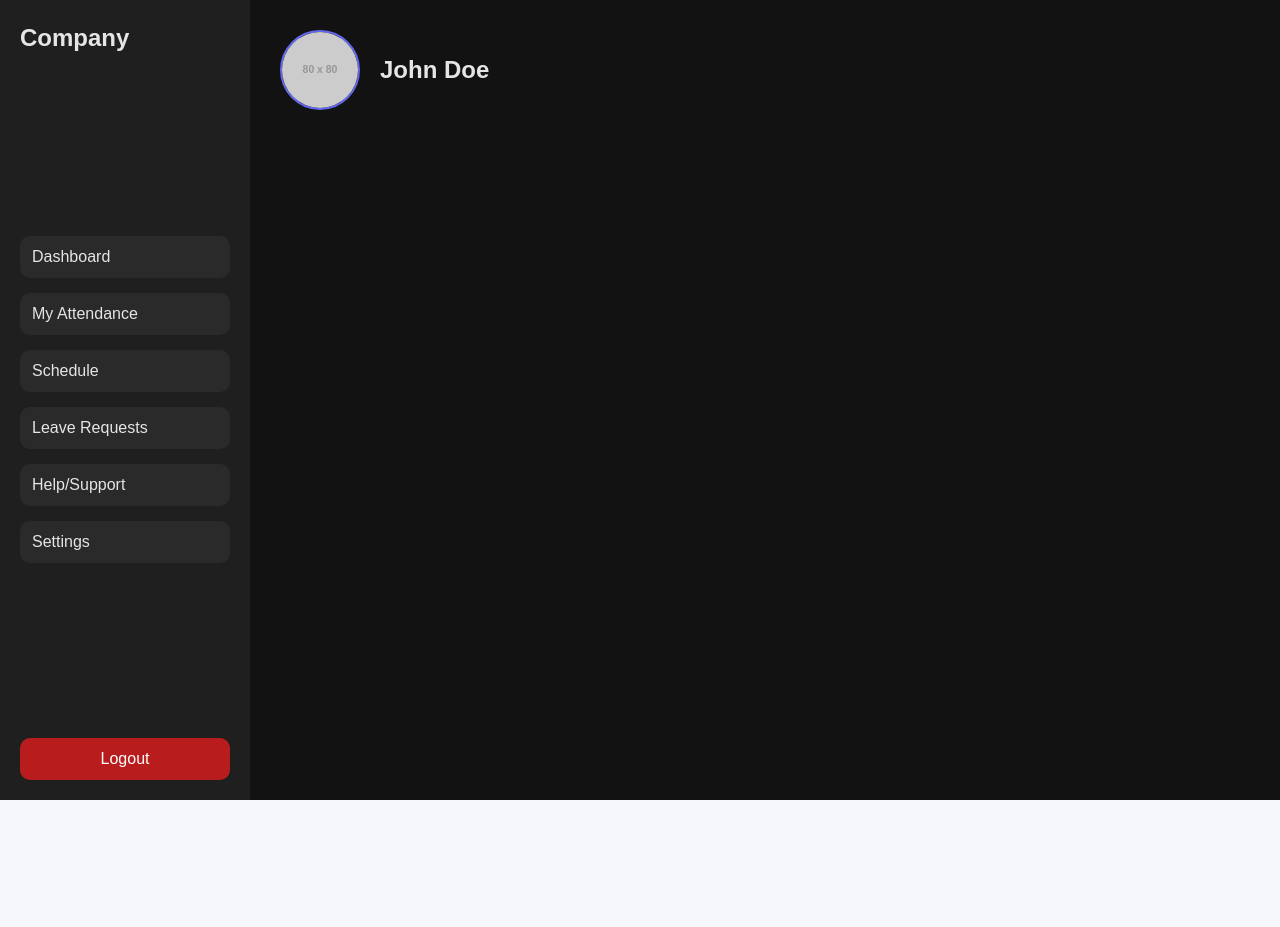
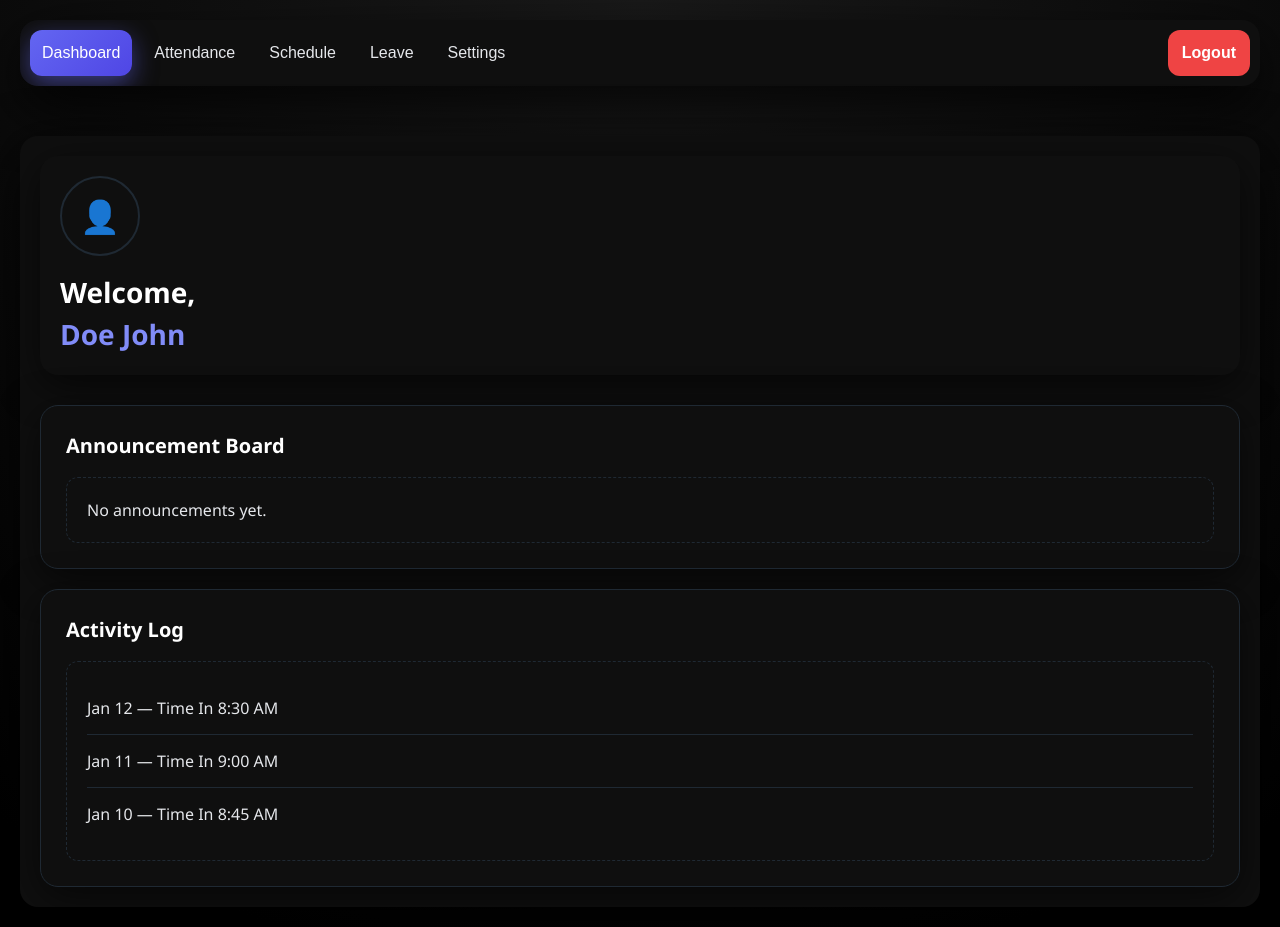
Before and after one commit to Harukino1/IT342_G3_Salindato_Lab1, a React (Vite) app in the folder web/: page /dashboard in a window 1280 px wide. Before the commit the page ends 800 px from the top, so only its background shows below. Built offline with nearby package versions, Linux system fonts and the light colour scheme.

Commit message:
dashboard polishing

```diff
--- a/web/src/components/Dashboard.css
+++ b/web/src/components/Dashboard.css
@@ -1,141 +1,234 @@
-body, html {
-  margin: 0;
-  font-family: sans-serif;
+/* Dashboard.css - Color Adjusted to Match Login Theme */
+
+/* --- Overall Layout --- */
+.dashboard {
+  display: flex;
+  height: 100vh; /* fill viewport height */
+  width: 100vw;  /* fill viewport width */
+  gap: 30px;
+  padding: 30px;
+  background: radial-gradient(circle at top, #1a1a1a, #000); /* login style */
+  color: #e5e7eb;
+  font-family: 'Segoe UI', Tahoma, Geneva, Verdana, sans-serif;
+  box-sizing: border-box;
+  overflow: hidden; /* prevent scrolling */
 }
 
-/* Container */
-.dashboard-container {
-  display: flex;
-  height: 100vh;
-  background: #121212;
-  color: #e5e5e5;
-}
-
-/* Sidebar */
+/* --- Sidebar --- */
 .sidebar {
-  width: 250px;
-  background: #1f1f1f;
-  padding: 20px;
+  width: 280px;
+  height: 100%;
+  background: #0f0f0f; /* login card background */
   display: flex;
   flex-direction: column;
   justify-content: space-between;
+  padding: 30px 20px;
+  border-radius: 18px;
+  box-shadow: 0 20px 60px rgba(0, 0, 0, 0.8);
 }
 
-.sidebar h2 {
-  margin-top: 0;
-  margin-bottom: 20px;
-  font-size: 24px;
+.logo {
+  font-size: 28px;
+  font-weight: bold;
+  color: #ffffff;
 }
 
-.sidebar-buttons button {
-  display: block;
-  width: 100%;
-  margin-bottom: 15px;
-  padding: 12px;
+.nav {
+  display: flex;
+  flex-direction: column;
+  gap: 16px;
+}
+
+.nav-item {
+  background: transparent;
   border: none;
-  border-radius: 10px;
-  background: #2a2a2a;
-  color: #e5e5e5;
+  color: #e5e7eb;
+  padding: 14px 18px;
+  border-radius: 12px;
+  text-align: left;
   cursor: pointer;
   font-size: 16px;
-  text-align: left;
-  transition: 0.3s;
+  transition: all 0.3s ease;
 }
 
-.sidebar-buttons button:hover {
-  background: #6366f1;
+.nav-item:hover {
+  background: linear-gradient(135deg, #6366f1, #4f46e5);
+  color: #fff;
 }
 
-.logout-btn {
-  width: 100%;
-  padding: 12px;
-  border: none;
-  border-radius: 10px;
-  background: #b91c1c;
-  color: white;
-  cursor: pointer;
-  font-size: 16px;
+.nav-item.active {
+  background: linear-gradient(135deg, #6366f1, #4f46e5);
+  color: #fff;
+  box-shadow: 0 8px 25px rgba(99, 102, 241, 0.5);
 }
 
-/* Main Content */
-.main-content {
+.logout {
+  background: #ef4444;
+  border: none;
+  padding: 14px;
+  border-radius: 12px;
+  color: #fff;
+  cursor: pointer;
+  font-weight: bold;
+  font-size: 16px;
+  transition: 0.3s ease;
+}
+
+.logout:hover {
+  box-shadow: 0 10px 30px rgba(239, 68, 68, 0.5);
+}
+
+/* --- Main Content --- */
+.main {
   flex: 1;
+  height: 100%;
+  background: #0f0f0f; /* match login card background */
+  border-radius: 18px;
   padding: 30px;
   display: flex;
   flex-direction: column;
-  gap: 20px;
+  box-sizing: border-box;
+  box-shadow: 0 20px 60px rgba(0, 0, 0, 0.7);
 }
 
-/* Profile Info */
-.profile-info-section {
+/* Welcome Header */
+.welcome-container {
   display: flex;
   align-items: center;
-  gap: 20px;
+  gap: 30px;
+  padding: 30px;
+  background: #0f0f0f; /* login card style */
+  border-radius: 18px;
   margin-bottom: 30px;
+  flex-shrink: 0;
+  box-shadow: 0 10px 40px rgba(0, 0, 0, 0.6);
 }
 
-.profile-pic {
-  width: 80px;
-  height: 80px;
-  border-radius: 50%;
-  border: 2px solid #6366f1;
+.welcome-container h1 {
+  font-size: 28px;
+  color: #ffffff;
 }
 
-.profile-name {
-  font-size: 24px;
+.welcome-container h1 span {
   font-weight: 700;
+  color: #818cf8; /* subtle login highlight color */
 }
 
-/* Cards Container */
-.cards-container {
+.avatar {
+  width: 100px;
+  height: 100px;
+  border-radius: 50%;
+  background: #0f0f0f;
+  border: 2px solid #1f2933;
   display: flex;
-  gap: 20px;
-  flex-wrap: wrap;
+  align-items: center;
+  justify-content: center;
+  font-size: 40px;
+  color: #ffffff;
 }
 
-/* Cards */
+/* --- Cards --- */
+.content {
+  display: flex;
+  gap: 30px;
+  flex: 1;
+}
+
 .card {
-  flex: 1 1 300px;
-  background: #1f1f1f;
-  padding: 20px;
-  border-radius: 12px;
-  box-shadow: 0 4px 15px rgba(0, 0, 0, 0.4);
-  max-height: 250px;       /* max height for scrolling */
-  overflow-y: auto;        /* scroll if content exceeds height */
+  background: #0f0f0f; /* login card background */
+  border-radius: 18px;
+  padding: 25px;
+  flex: 1;
+  display: flex;
+  flex-direction: column;
+  overflow: hidden;
+  border: 1px solid #1f2933;
+  box-shadow: 0 10px 40px rgba(0, 0, 0, 0.6);
 }
 
 .card h3 {
-  margin-top: 0;
-  margin-bottom: 15px;
-  color: #fff;
+  margin-bottom: 16px;
+  color: #ffffff;
+  font-size: 20px;
 }
 
-.card ul {
-  padding-left: 15px;
-  list-style-type: disc;
+.card-box {
+  background: #0f0f0f;
+  border: 1px dashed #1f2933;
+  border-radius: 12px;
+  padding: 20px;
+  flex: 1;
+  overflow-y: auto;
+  color: #e5e7eb;
 }
 
-.card li {
-  margin-bottom: 8px;
-}
-
-/* Placeholder text */
-.placeholder-text {
-  color: #9ca3af;
-  font-style: italic;
+/* Activity List */
+.activity ul {
+  list-style: none;
+  padding: 0;
   margin: 0;
 }
 
-/* Scrollbar styling */
-.card::-webkit-scrollbar {
-  width: 6px;
+.activity li {
+  padding: 14px 0;
+  border-bottom: 1px solid #1f2933;
+  font-size: 16px;
+  color: #e5e7eb;
 }
 
-.card::-webkit-scrollbar-thumb {
-  background: #6366f1;
-  border-radius: 3px;
+.activity li:last-child {
+  border-bottom: none;
 }
 
-.card::-webkit-scrollbar-track {
-  background: #2a2a2a;
+/* --- Responsive --- */
+@media (max-width: 1600px) {
+  .dashboard {
+    flex-direction: column;
+    height: 100%;
+    width: 100%;
+    padding: 20px;
+  }
+
+  .sidebar {
+    width: 100%;
+    flex-direction: row;
+    overflow-x: auto;
+    padding: 10px;
+    border-radius: 18px;
+    gap: 10px;
+  }
+
+  .nav {
+    flex-direction: row;
+    gap: 10px;
+  }
+
+  .nav-item {
+    flex: 1;
+    text-align: center;
+    padding: 10px 12px;
+  }
+
+  .main {
+    margin-top: 20px;
+    padding: 20px;
+  }
+
+  .content {
+    flex-direction: column;
+    gap: 20px;
+  }
+
+  .welcome-container {
+    flex-direction: column;
+    align-items: flex-start;
+    gap: 15px;
+    padding: 20px;
+  }
+
+  .avatar {
+    width: 80px;
+    height: 80px;
+    font-size: 32px;
+  }
 }
--- a/web/src/pages/Dashboard.jsx
+++ b/web/src/pages/Dashboard.jsx
@@ -1,90 +1,57 @@
-import React, { useState } from 'react';
+import React from 'react';
 import '../components/Dashboard.css';
 
 const Dashboard = () => {
-  const [activityLog] = useState([
-    { date: 'Jan 12', timeIn: '08:30 AM' },
-    { date: 'Jan 11', timeIn: '09:00 AM' },
-    { date: 'Jan 10', timeIn: '08:45 AM' },
-    { date: 'Jan 09', timeIn: '08:50 AM' },
-    { date: 'Jan 08', timeIn: '09:10 AM' },
-    { date: 'Jan 07', timeIn: '08:40 AM' },
-  ]);
-
-  const [announcements] = useState([
-    'Company meeting on Feb 10',
-    'New policy updates available',
-    'Team lunch scheduled on Feb 15',
-    'Quarterly review on Feb 20',
-    'Reminder: Submit timesheets by Friday',
-    'Office maintenance on Feb 18',
-  ]);
-
-  const handleSidebarClick = (item) => {
-    alert(`${item} clicked!`);
-  };
-
   return (
-    <div className="dashboard-container">
+    <div className="dashboard">
       {/* Sidebar */}
       <aside className="sidebar">
-        <h2>Company</h2>
-        <div className="sidebar-buttons">
-          {['Dashboard', 'My Attendance', 'Schedule', 'Leave Requests', 'Help/Support', 'Settings'].map((item) => (
-            <button key={item} onClick={() => handleSidebarClick(item)}>
-              {item}
-            </button>
-          ))}
-        </div>
-        <button className="logout-btn" onClick={() => handleSidebarClick('Logout')}>
-          Logout
-        </button>
+        <h2 className="logo">WorkForce</h2>
+
+        <nav className="nav">
+          <button className="nav-item active">Dashboard</button>
+          <button className="nav-item">Attendance</button>
+          <button className="nav-item">Schedule</button>
+          <button className="nav-item">Leave</button>
+          <button className="nav-item">Settings</button>
+        </nav>
+
+        <button className="logout">Logout</button>
       </aside>
 
-      {/* Main Content */}
-      <main className="main-content">
-        {/* Profile Info */}
-        <div className="profile-info-section">
-          <img
-            src="https://via.placeholder.com/80"
-            alt="Profile"
-            className="profile-pic"
-          />
-          <span className="profile-name">John Doe</span>
-        </div>
+      {/* Main */}
+      <main className="main">
+        {/* Welcome Header Container */}
+        <section className="welcome-container">
+          <div className="avatar">👤</div>
+          <h1>
+            Welcome,<br />
+            <span>Doe John</span>
+          </h1>
+        </section>
 
-        {/* Cards Container */}
-        <div className="cards-container">
-          {/* Activity Log */}
-          <div className="activity-card card">
-            <h3>Activity Log</h3>
-            {activityLog.length === 0 ? (
-              <p className="placeholder-text">No activity yet</p>
-            ) : (
-              <ul>
-                {activityLog.map((item, idx) => (
-                  <li key={idx}>
-                    {item.date} - Time In: {item.timeIn}
-                  </li>
-                ))}
-              </ul>
-            )}
+        {/* Content */}
+        <section className="content">
+          {/* Announcement Board */}
+          <div className="card announcement">
+            <h3>Announcement Board</h3>
+            <div className="card-box">
+              <p>No announcements yet.</p>
+            </div>
           </div>
 
-          {/* Announcements */}
-          <div className="announcement-card card">
-            <h3>Announcements</h3>
-            {announcements.length === 0 ? (
-              <p className="placeholder-text">No announcements yet</p>
-            ) : (
+          {/* Activity Log */}
+          <div className="card activity">
+            <h3>Activity Log</h3>
+            <div className="card-box">
               <ul>
-                {announcements.map((item, idx) => (
-                  <li key={idx}>{item}</li>
-                ))}
+                <li>Jan 12 — Time In 8:30 AM</li>
+                <li>Jan 11 — Time In 9:00 AM</li>
+                <li>Jan 10 — Time In 8:45 AM</li>
               </ul>
-            )}
+            </div>
           </div>
-        </div>
+        </section>
       </main>
     </div>
   );
```
